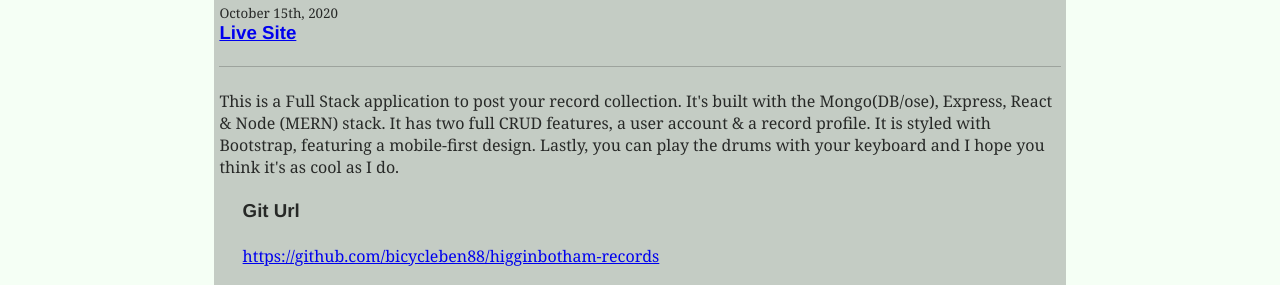
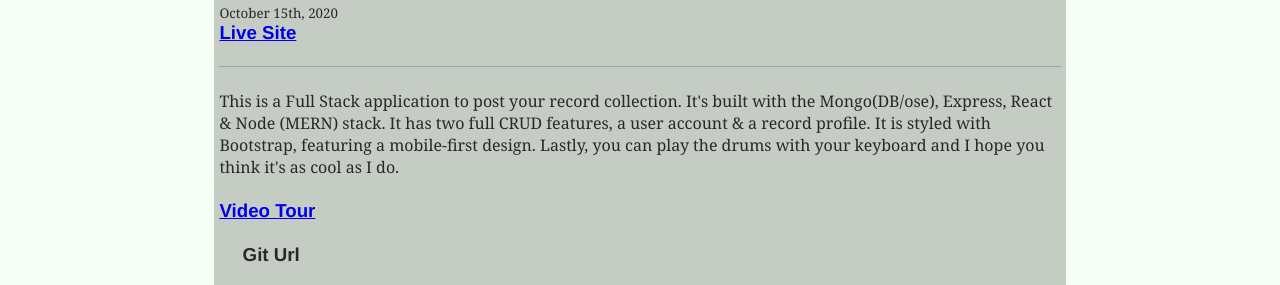
Before and after one commit to bicycleben88/my-portfolio, a Gatsby site: page /higginbotham-records/ in a window 1280 px wide. Shown: the part 512-797 px from the top of the page. Built offline with nearby package versions, Linux system fonts and the light colour scheme; Gatsby itself is replaced by a stand-in of ours; some packages are replaced by stand-ins of ours; what typography-theme-wordpress-kubrick would draw is missing.

Commit message:
Update higginbotham-records.md

```diff
--- a/src/mark/higginbotham-records.md
+++ b/src/mark/higginbotham-records.md
@@ -10,6 +10,8 @@ primaryTech: Node.js - JavaScript framework to employ MVC architecture| Express
 ---
 
 This is a Full Stack application to post your record collection. It's built with the Mongo(DB/ose), Express, React & Node (MERN) stack. It has two full CRUD features, a user account & a record profile. It is styled with Bootstrap, featuring a mobile-first design. Lastly, you can play the drums with your keyboard and I hope you think it's as cool as I do.
+
+### [Video Tour](https://www.youtube.com/playlist?list=PLjYC3ZkfhqCqA8ZLeQ1uTdE46RM7rrxWS)
 
 > ### Git Url
 >
```
